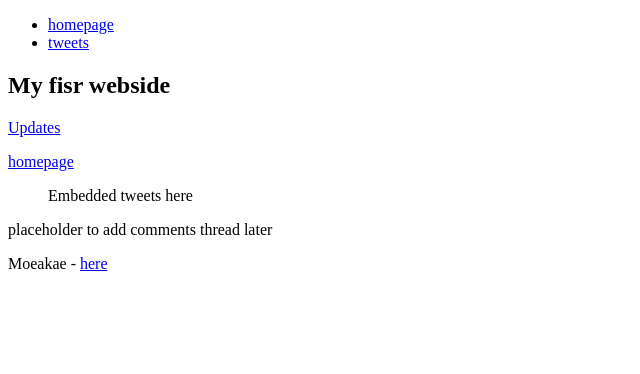
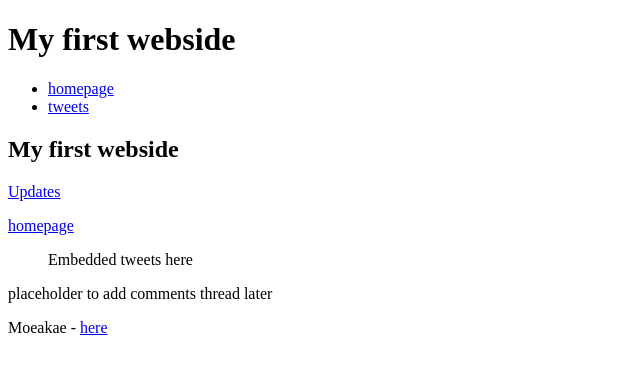
Before and after one commit to Moeakae/My_First_Portfolio, a plain HTML site: page html_basic/tweets.html in a window 1280 px wide. Shown: the whole page, without its empty margins (0-640 px from the left). Drawn offline with Linux system fonts and the light colour scheme.

Commit message:
Updates tweets.html

```diff
--- a/html_basic/tweets.html
+++ b/html_basic/tweets.html
@@ -7,6 +7,7 @@
                </head>
                <body>
                    <header>
+                     <h1>My first webside</h1>
                       <ul>
                         <li><a href="index.html">homepage</a></li>
                         <li><a href="tweets.html">tweets</a></li>
@@ -14,7 +15,7 @@
                    </header>
                    <main>
                      <article>
-                        <h1>My fisr webside</h1>
+                        <h1>My first webside</h1>
                         <P><a href="tweets.html">Updates</a></P>
                         <P><a href="index.html">homepage</a></P>
                         <blockquote class="twitter-tweets">
```
